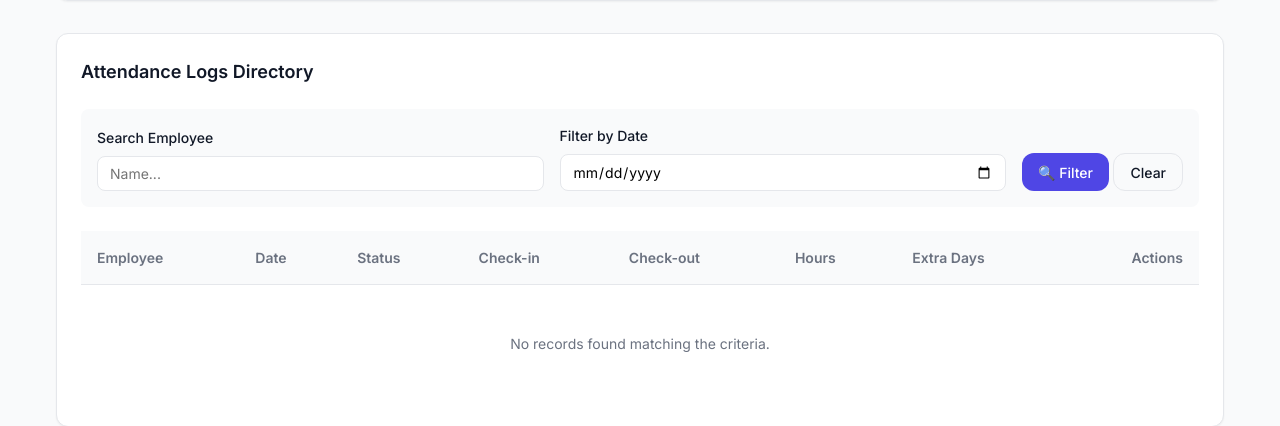
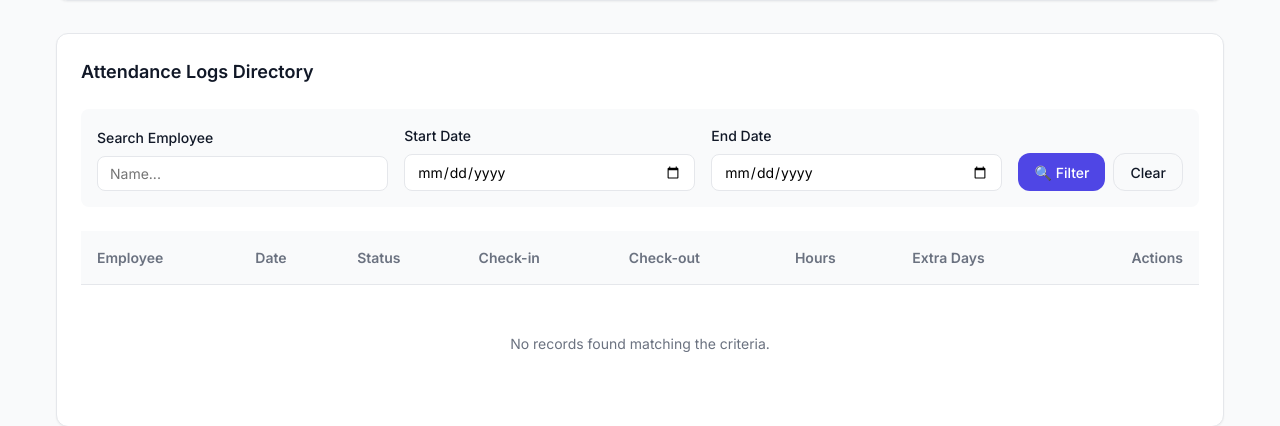
Before and after one commit to Manasa060105/employe_tracker, a Django app: page /admin-dashboard/ in a window 1280 px wide. Shown: the part 393-819 px from the top of the page. Run offline with Django 5.2, Linux system fonts and the light colour scheme; the visitor is signed in with stand-in values (Sample User, id 1); data comes from the database, SQL or seed files in the repository; data that the repository does not hold is empty.

Commit message:
updated-ui

```diff
--- a/tracker/templates/tracker/admin_dashboard.html
+++ b/tracker/templates/tracker/admin_dashboard.html
@@ -472,16 +472,20 @@
             </div>
 
             <form method="GET" class="filter-bar">
-                <div class="form-group" style="margin-bottom: 0; flex: 1; min-width: 200px;">
+                <div class="form-group" style="margin-bottom: 0; flex: 1; min-width: 150px;">
                     <label class="form-label">Search Employee</label>
-                    <input type="text" name="employee" class="form-control" value="{{ employee_filter }}"
+                    <input type="text" name="employee" class="form-control" value="{{ request.GET.employee }}"
                         placeholder="Name...">
                 </div>
-                <div class="form-group" style="margin-bottom: 0; flex: 1; min-width: 200px;">
-                    <label class="form-label">Filter by Date</label>
-                    <input type="date" name="date" class="form-control" value="{{ date_filter }}">
+                <div class="form-group" style="margin-bottom: 0; flex: 1; min-width: 140px;">
+                    <label class="form-label">Start Date</label>
+                    <input type="date" name="start_date" class="form-control" value="{{ request.GET.start_date }}">
                 </div>
-                <div>
+                <div class="form-group" style="margin-bottom: 0; flex: 1; min-width: 140px;">
+                    <label class="form-label">End Date</label>
+                    <input type="date" name="end_date" class="form-control" value="{{ request.GET.end_date }}">
+                </div>
+                <div style="display: flex; gap: 0.5rem;">
                     <button type="submit" class="btn btn-primary" style="height: 38px;">🔍 Filter</button>
                     <a href="{% url 'admin_dashboard' %}" class="btn btn-outline" style="height: 38px;">Clear</a>
                 </div>
--- a/tracker/views.py
+++ b/tracker/views.py
@@ -157,7 +157,8 @@ def admin_dashboard(request):
 
     # Filter handling
     employee_filter = request.GET.get('employee', '').strip()
-    date_filter = request.GET.get('date', '').strip()
+    start_date = request.GET.get('start_date', '').strip()
+    end_date = request.GET.get('end_date', '').strip()
 
     # Filter out staff and superusers from logs
     records_query = Attendance.objects.select_related("employee").filter(
@@ -167,8 +168,10 @@ def admin_dashboard(request):
 
     if employee_filter:
         records_query = records_query.filter(employee__username__icontains=employee_filter)
-    if date_filter:
-        records_query = records_query.filter(date=date_filter)
+    if start_date:
+        records_query = records_query.filter(date__gte=start_date)
+    if end_date:
+        records_query = records_query.filter(date__lte=end_date)
 
     records = records_query
 
@@ -201,7 +204,8 @@ def admin_dashboard(request):
         "records": records,
         "user_summary": user_summary,
         "employee_filter": employee_filter,
-        "date_filter": date_filter,
+        "start_date": start_date,
+        "end_date": end_date,
     })
 
 
```
Also changed, not shown: tracker/templates/tracker/mark_attendance.html (+5 -2 lines).
